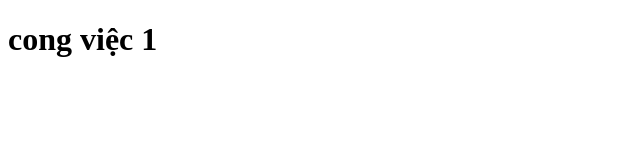
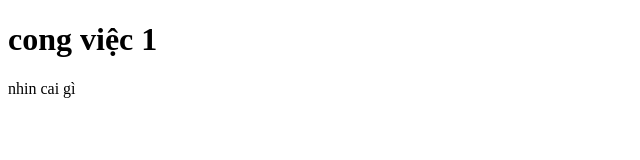
Before and after one commit to duyonly/duan6, a plain HTML site: page index.html in a window 1280 px wide. Shown: the full height of the page, 0-640 px from the left. Drawn offline with Linux system fonts and the light colour scheme.

Commit message:
sửa tiếp

```diff
--- a/index.html
+++ b/index.html
@@ -8,5 +8,6 @@
 <body>
     <h1>cong việc 1
     </h1>
+    <p>nhin cai gì</p>
 </body>
 </html>
```
